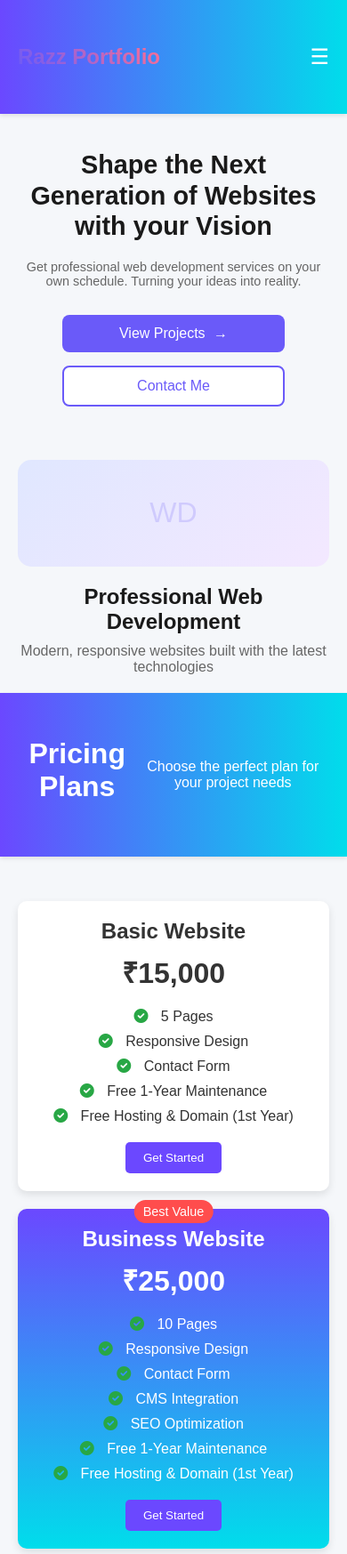
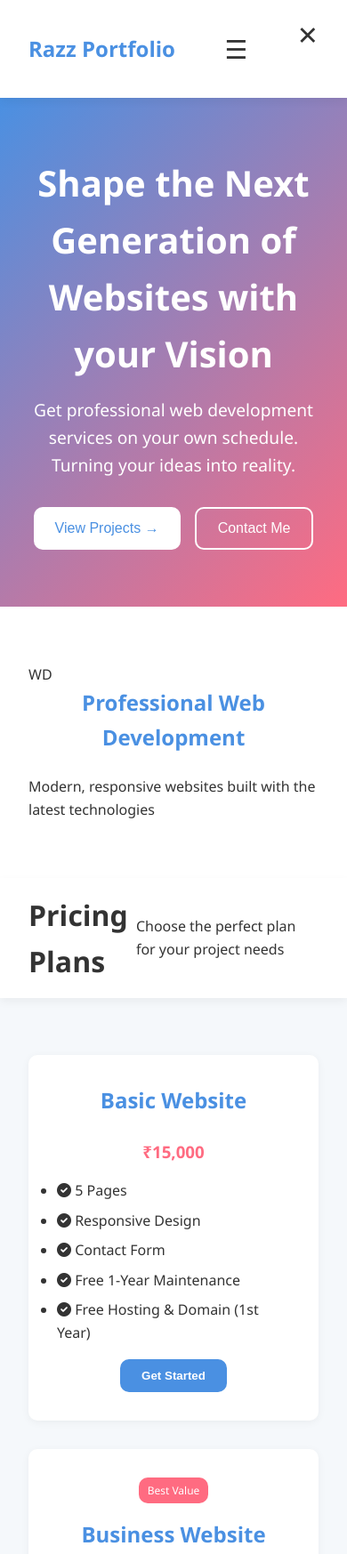
Before and after one commit to Sooriyansh/razz, a plain HTML site: page index.html in a window 390 px wide. Shown: the top 1747 px of the page at 89% size. Drawn offline with Linux system fonts and the light colour scheme.

Commit message:
Update style.css

```diff
--- a/style.css
+++ b/style.css
@@ -1,435 +1,251 @@
+/* Reset & Base */
 * {
   margin: 0;
   padding: 0;
   box-sizing: border-box;
-    font-family: 'Arial', sans-serif;
 }
 
 body {
-    background-color: #f5f7fa;
+  font-family: 'Segoe UI', sans-serif;
+  background: #f5f8fb;
   color: #333;
+  line-height: 1.6;
 }
 
+/* Reusable Colors */
+:root {
+  --primary: #4A90E2;
+  --accent: #FF6B81;
+  --dark: #1f1f1f;
+  --light-bg: #ffffff;
+  --soft-bg: #e9f1fa;
+  --text-color: #333;
+  --radius: 10px;
+}
+
+/* Header */
 header {
+  background: var(--light-bg);
+  padding: 1rem 2rem;
+  box-shadow: 0 4px 10px rgba(0,0,0,0.05);
   display: flex;
   justify-content: space-between;
   align-items: center;
-    padding: 20px;
-    background-color: #fff;
-    box-shadow: 0 2px 5px rgba(0, 0, 0, 0.1);
-    position: relative;
+  position: sticky;
+  top: 0;
+  z-index: 100;
 }
 
 .logo {
-    font-size: 24px;
   font-weight: bold;
-    background: linear-gradient(45deg, #6a5af9, #ff6f91);
-    -webkit-background-clip: text;
-    -webkit-text-fill-color: transparent;
+  font-size: 1.5rem;
+  color: var(--primary);
 }
 
-.menu-icon {
-    font-size: 24px;
+.menu-icon, .close-icon {
+  display: none;
+  font-size: 1.8rem;
   cursor: pointer;
 }
 
-.navbar {
-    position: fixed;
-    top: 0;
-    right: -100%;
-    width: 250px;
-    height: 100%;
-    background-color: #fff;
-    box-shadow: -2px 0 5px rgba(0, 0, 0, 0.1);
-    transition: right 0.3s ease;
-    padding: 20px;
-    z-index: 1000;
-}
-
-.navbar.active {
-    right: 0;
-}
-
-.close-icon {
-    font-size: 24px;
-    cursor: pointer;
-    text-align: right;
-    margin-bottom: 20px;
-}
-
 .navbar ul {
+  display: flex;
+  gap: 1.5rem;
   list-style: none;
 }
 
-.navbar ul li {
-    margin: 20px 0;
+.navbar a {
+  text-decoration: none;
+  color: var(--text-color);
+  font-weight: 500;
+  transition: 0.3s;
 }
 
-.navbar ul li a {
-    text-decoration: none;
-    color: #333;
-    font-size: 1.2rem;
+.navbar a:hover {
+  color: var(--accent);
 }
 
-.navbar ul li a:hover {
-    color: #6a5af9;
-}
-
+/* Hero Section */
 .hero {
   text-align: center;
-    padding: 40px 20px;
+  padding: 4rem 2rem;
+  background: linear-gradient(135deg, var(--primary), var(--accent));
+  color: white;
 }
 
 .hero h1 {
   font-size: 2.5rem;
-    line-height: 1.2;
-    margin-bottom: 20px;
-    color: #1a1a1a;
+  margin-bottom: 1rem;
 }
 
 .hero p {
-    font-size: 1.1rem;
-    color: #666;
-    margin-bottom: 30px;
+  font-size: 1.2rem;
+  margin-bottom: 2rem;
 }
 
 .buttons {
   display: flex;
   justify-content: center;
-    align-items: center;
-    gap: 20px;
-    margin: 0 auto;
-    max-width: 500px;
+  gap: 1rem;
+  flex-wrap: wrap;
 }
 
 .primary-btn, .secondary-btn {
-    padding: 12px 24px;
+  padding: 0.8rem 1.5rem;
+  border: none;
   font-size: 1rem;
-    border-radius: 8px;
+  border-radius: var(--radius);
   cursor: pointer;
-    transition: all 0.3s ease;
+  transition: 0.3s ease-in-out;
 }
 
 .primary-btn {
-    background-color: #6a5af9;
-    color: #fff;
-    border: none;
-}
-
-.primary-btn span {
-    margin-left: 5px;
+  background: white;
+  color: var(--primary);
 }
 
 .primary-btn:hover {
-    background-color: #5848d6;
+  background: var(--soft-bg);
 }
 
 .secondary-btn {
-    background-color: #fff;
-    color: #6a5af9;
-    border: 2px solid #6a5af9;
+  border: 2px solid white;
+  background: transparent;
+  color: white;
 }
 
 .secondary-btn:hover {
-    background-color: #f5f7fa;
+  background: white;
+  color: var(--accent);
 }
 
-.services {
-    padding: 20px;
+/* Sections */
+section {
+  padding: 4rem 2rem;
+}
+
+.services, .testimonials, .faq, .add-ons, .maintenance-plans {
+  background: var(--light-bg);
+}
+
+h2 {
+  text-align: center;
+  margin-bottom: 1.5rem;
+  color: var(--primary);
+}
+
+/* Pricing & Cards */
+.pricing-plans, .hosting-plans, .add-ons, .maintenance-plans {
+  display: grid;
+  grid-template-columns: repeat(auto-fit, minmax(250px, 1fr));
+  gap: 2rem;
+}
+
+.plan-card, .add-on-card {
+  background: white;
+  padding: 2rem;
+  border-radius: var(--radius);
+  box-shadow: 0 2px 10px rgba(0,0,0,0.05);
   text-align: center;
 }
 
-.service-card {
-    background: linear-gradient(135deg, #e0e7ff, #f3e8ff);
-    border-radius: 15px;
-    padding: 50px;
-    margin: 0 auto 20px;
-    max-width: 300px;
-    height: 200px;
-    display: flex;
-    justify-content: center;
-    align-items: center;
-}
-
-.placeholder {
-    font-size: 3rem;
-    color: #6a5af9;
-    opacity: 0.2;
-}
-
-.services h2 {
-    font-size: 1.5rem;
-    margin-bottom: 10px;
-    color: #1a1a1a;
-}
-
-.services p {
-    font-size: 1rem;
-    color: #666;
-}
-
-/* Responsive Design */
-@media (max-width: 768px) {
-    .hero h1 {
-        font-size: 2rem;
-    }
-
-    .hero p {
-        font-size: 1rem;
-    }
-
-    .buttons {
-        flex-direction: column;
-        gap: 15px;
-    }
-
-    .primary-btn, .secondary-btn {
-        width: 100%;
-        max-width: 250px;
-    }
-
-    .service-card {
-        max-width: 100%;
-        height: 150px;
-    }
-}
-
-@media (max-width: 480px) {
-    .hero h1 {
-        font-size: 1.8rem;
-    }
-
-    .hero p {
-        font-size: 0.9rem;
-    }
-
-    .service-card {
-        padding: 30px;
-        height: 120px;
-    }
-
-    .placeholder {
-        font-size: 2rem;
-    }
-}
-
-/* * {
-    margin: 0;
-    padding: 0;
-    box-sizing: border-box;
-    font-family: 'Arial', sans-serif;
-}
-
-body {
-    background-color: #f5f5f5;
-    color: #333;
-} */
-
-header {
-    text-align: center;
-    padding: 50px 20px;
-    background: linear-gradient(to right, #6b48ff, #00ddeb);
-    color: white;
-}
-
-header h1 {
-    font-size: 2.5rem;
-    margin-bottom: 10px;
-}
-
-header p {
-    font-size: 1.2rem;
-}
-
-/* Pricing Plans */
-.pricing-plans {
-    display: flex;
-    justify-content: center;
-    gap: 20px;
-    padding: 50px 20px;
-    flex-wrap: wrap;
-}
-
-.plan-card {
-    background: white;
-    border-radius: 10px;
-    box-shadow: 0 4px 10px rgba(0, 0, 0, 0.1);
-    padding: 20px;
-    width: 300px;
-    margin:0;
-    text-align: center;
-    transition: transform 0.3s, box-shadow 0.3s;
-    position: relative;
-}
-
-.plan-card:hover {
-    transform: translateY(-5px);
-    box-shadow: 0 8px 20px rgba(0, 0, 0, 0.2);
-}
-
-.plan-card.popular {
-    background: linear-gradient(to bottom, #6b48ff, #00ddeb);
-    color: white;
-}
-
-.plan-card.full-package {
-    background: linear-gradient(to bottom, #ff4d4d, #ff8787);
-    color: white;
-}
-
-.plan-card.full-package .get-started {
-    background: #ff4d4d;
-}
-
-.plan-card.full-package .get-started:hover {
-    background: #e04343;
-}
-
-.badge {
-    position: absolute;
-    top: -10px;
-    left: 50%;
-    transform: translateX(-50%);
-    background: #ff4d4d;
-    color: white;
-    padding: 5px 10px;
-    border-radius: 20px;
-    font-size: 0.9rem;
-}
-
-.plan-card h2 {
-    font-size: 1.5rem;
-    margin-bottom: 10px;
-}
-
-.plan-card h3 {
-    font-size: 2rem;
-    margin-bottom: 20px;
+.plan-card h3, .add-on-card h3 {
+  color: var(--accent);
+  margin-bottom: 0.5rem;
 }
 
 .plan-card ul {
-    list-style: none;
-    margin-bottom: 20px;
+  text-align: left;
+  margin: 1rem 0;
 }
 
-.plan-card ul li {
-    margin: 10px 0;
-    font-size: 1rem;
+.plan-card li {
+  margin-bottom: 0.5rem;
 }
 
-.plan-card ul li i {
-    color: #28a745;
-    margin-right: 10px;
+.get-started, .add-to-plan {
+  background: var(--primary);
+  color: white;
+  border: none;
+  padding: 0.7rem 1.5rem;
+  border-radius: var(--radius);
+  cursor: pointer;
+  font-weight: bold;
+  transition: 0.3s;
 }
 
-.get-started {
-    background: #6b48ff;
-    color: white;
-    border: none;
-    padding: 10px 20px;
-    border-radius: 5px;
-    cursor: pointer;
-    transition: background 0.3s, transform 0.3s;
+.get-started:hover, .add-to-plan:hover {
+  background: var(--accent);
 }
 
-.get-started:hover {
-    background: #5639cc;
-    transform: scale(1.05);
+/* Badges */
+.badge {
+  background: var(--accent);
+  color: white;
+  padding: 0.3rem 0.6rem;
+  font-size: 0.75rem;
+  border-radius: var(--radius);
+  margin-bottom: 1rem;
+  display: inline-block;
 }
 
-/* Hosting & Domain */
-.hosting-domain, .maintenance-plans, .add-ons {
-    padding: 50px 20px;
+/* Testimonials */
+.testimonial {
+  max-width: 600px;
+  margin: 0 auto 2rem auto;
+  font-style: italic;
   text-align: center;
 }
 
-.hosting-plans {
-    display: flex;
-    justify-content: center;
-    gap: 20px;
-    flex-wrap: wrap;
-}
-
-.domain-pricing {
-    margin-top: 20px;
-}
-
-.domain-pricing h3 {
-    font-size: 1.5rem;
-    margin-bottom: 10px;
-}
-
-.add-to-plan {
-    background: #28a745;
-    color: white;
-    border: none;
-    padding: 10px 20px;
-    border-radius: 5px;
-    cursor: pointer;
-    transition: background 0.3s, transform 0.3s;
-}
-
-.add-to-plan:hover {
-    background: #218838;
-    transform: scale(1.05);
-}
-
-/* Testimonials */
-.testimonials {
-    padding: 50px 20px;
-    background: #f9f9f9;
-    text-align: center;
-}
-
-.testimonial {
-    margin: 20px auto;
-    max-width: 500px;
-    font-style: italic;
+.testimonial p:last-child {
+  font-style: normal;
+  font-weight: bold;
+  margin-top: 0.5rem;
 }
 
 /* FAQ */
-.faq {
-    padding: 50px 20px;
-    text-align: center;
-}
-
 .faq-item {
-    margin: 20px auto;
+  margin-bottom: 2rem;
   max-width: 700px;
-    text-align: left;
+  margin-left: auto;
+  margin-right: auto;
 }
 
 .faq-question {
-    font-size: 1.2rem;
-    cursor: pointer;
-    padding: 10px;
-    background: #6b48ff;
-    color: white;
-    border-radius: 5px;
+  font-weight: bold;
+  margin-bottom: 0.5rem;
 }
 
-.faq-answer {
-    display: none;
-    padding: 10px;
-    background: #f9f9f9;
-    border-radius: 5px;
+/* Responsive Navbar */
+@media (max-width: 768px) {
+  .navbar ul {
+    flex-direction: column;
+    position: fixed;
+    top: 0;
+    right: -100%;
+    width: 70%;
+    height: 100%;
+    background: var(--light-bg);
+    padding: 2rem;
+    box-shadow: -4px 0 10px rgba(0,0,0,0.1);
+    transition: 0.3s ease;
   }
 
-
-
-
-/* Responsive Design */
-@media (max-width: 768px) {
-    header h1 {
-        font-size: 2rem;
+  .navbar.active ul {
+    right: 0;
   }
 
-    header p {
-        font-size: 1rem;
+  .menu-icon {
+    display: block;
   }
 
-    .plan-card {
-        width: 100%;
-        max-width: 400px;
+  .close-icon {
+    display: block;
+    text-align: right;
+    margin-bottom: 2rem;
+  }
+
+  .navbar ul li {
+    margin-bottom: 1rem;
   }
 }
```
Lines whose indentation alone changed are shown as unchanged.
